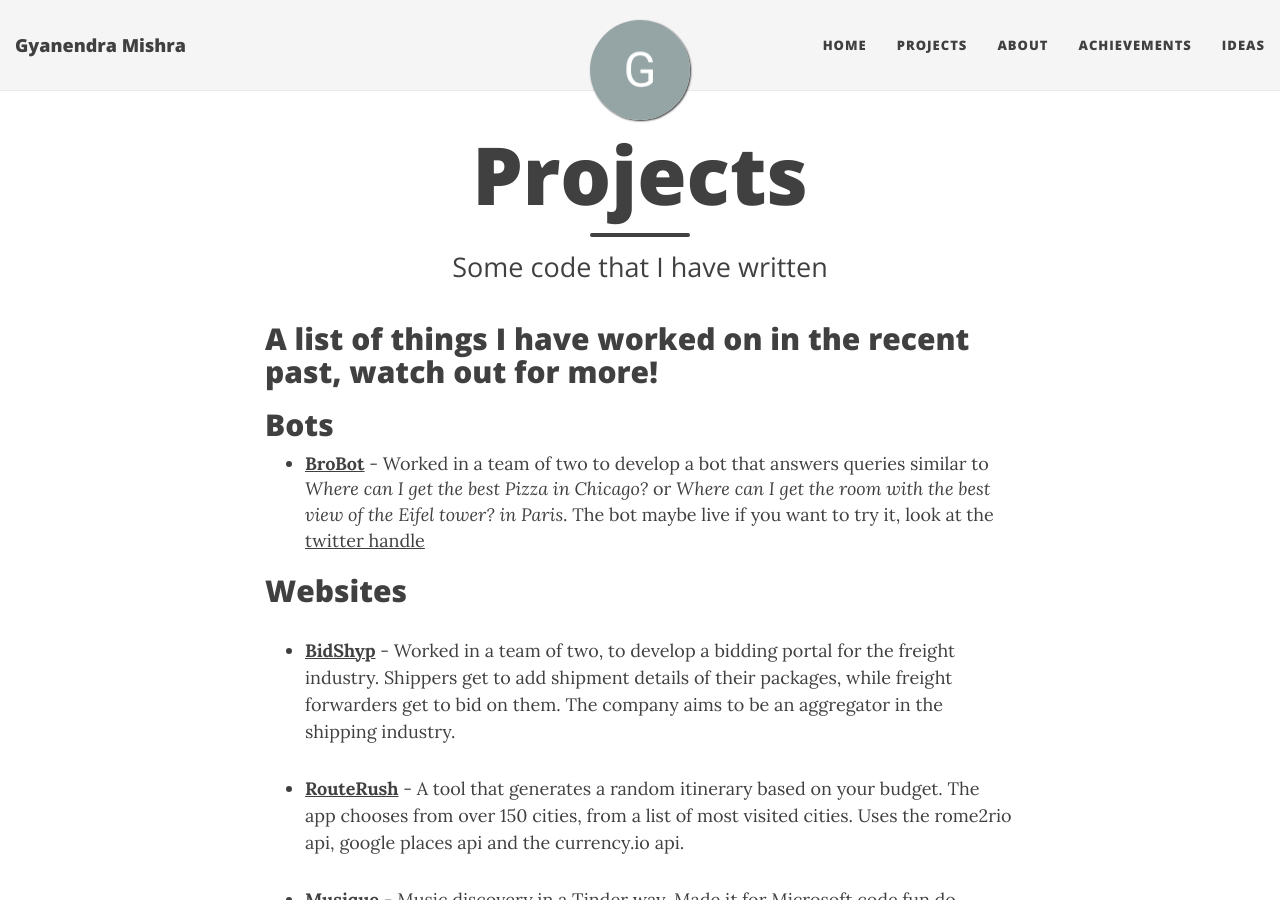
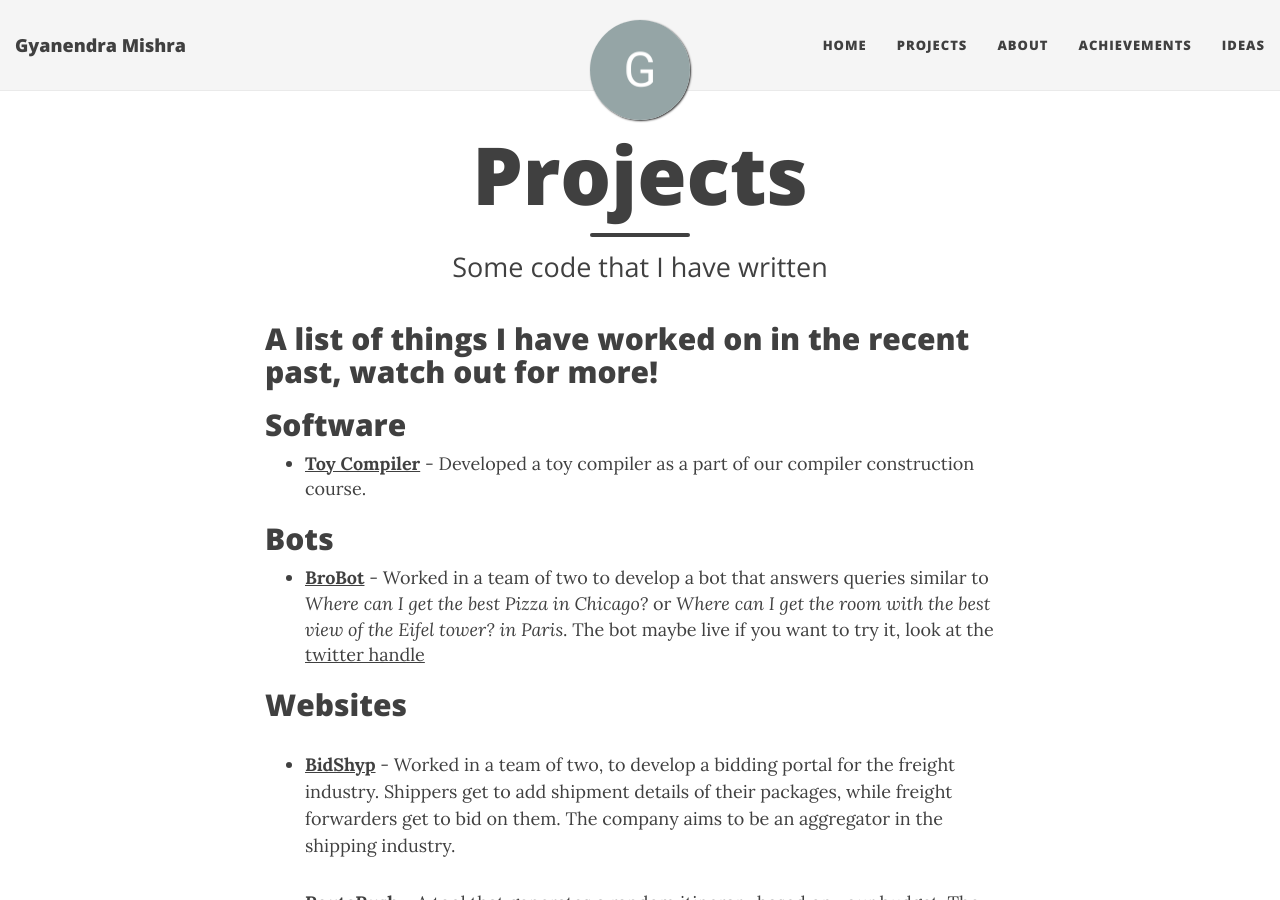
Before and after one commit to h4ck3rk3y/h4ck3rk3y.github.io, a Jekyll site: the page built from projects.md, in a window 1280 px wide and 900 px high. Built offline with Jekyll 4.4.1, drawn with Linux system fonts in a browser that asks for light colours; nearby versions of some CDN libraries.

Commit message:
added compiler

```diff
--- a/projects.md
+++ b/projects.md
@@ -7,6 +7,11 @@ comments: false
 
 A list of things I have worked on in the recent past, watch out for more!
 ---
+
+## Software
+
+- **[Toy Compiler](https://github.com/psdh/CSF363)** - Developed a toy compiler as a part of our compiler construction course.
+
 
 ## Bots
 
```
